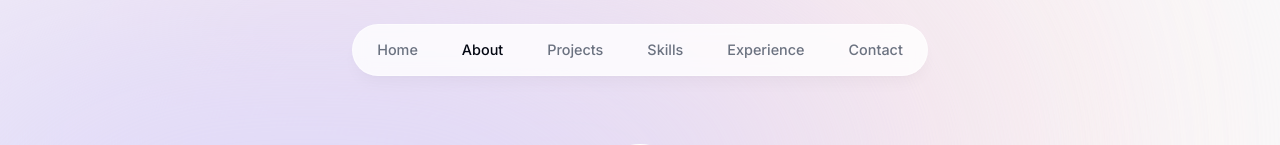
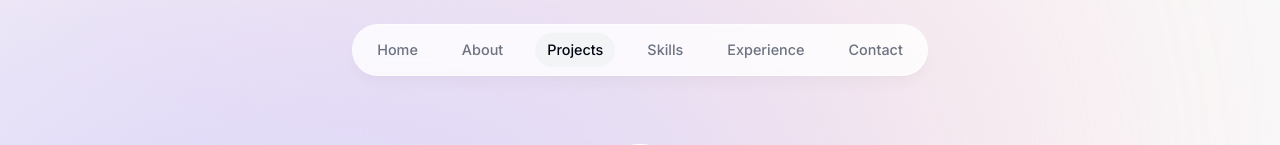
Before and after one commit to IharBahamaz/portfolio-project, a Next.js app: page / in a window 1280 px wide. Shown: the top 145 px of the page. Built offline with nearby package versions, Linux system fonts and the light colour scheme.

Commit message:
Syntax fix

```diff
--- a/components/Header.tsx
+++ b/components/Header.tsx
@@ -41,7 +41,7 @@ const Header = () => {
                 {link.name}
                 {link.name === activeSection && (
                   <motion.span
-                    className="bg-wgray-100 rounded-full absolute inset-0 -z-10"
+                    className="bg-gray-100 rounded-full absolute inset-0 -z-10"
                     layoutId="activeSection"
                     transition={{
                       type: 'spring',
--- a/components/Projects.tsx
+++ b/components/Projects.tsx
@@ -1,11 +1,24 @@
-import React from 'react';
+'use client';
+
+import React, { useEffect } from 'react';
 import SectionHeading from './SectionHeading';
 import { projectsData } from '@/lib/data';
 import Project from './Project';
+import { useActiveSectionContext } from '@/context/ActiveSectionContextProvider';
+import { useInView } from 'react-intersection-observer';
 
 const Projects = () => {
+  const { ref, inView } = useInView();
+  const { setActiveSection } = useActiveSectionContext();
+
+  useEffect(() => {
+    if (inView) {
+      setActiveSection('Projects');
+    }
+  }, [inView, setActiveSection]);
+
   return (
-    <section id="projects" className="scroll-mt-28">
+    <section ref={ref} id="projects" className="scroll-mt-28">
       <SectionHeading>My projects</SectionHeading>
       <div>
         {projectsData.map((project, index) => (
--- a/hooks/useActiveSectionContext.ts
+++ b/hooks/useActiveSectionContext.ts
@@ -0,0 +1,5 @@
+// const useActiveSectionContext = () => {
+//     const {activeSection, setActiveSection} = useContext(ActiveSectionContext)
+// }
+
+// export default useActiveSectionContext
```
